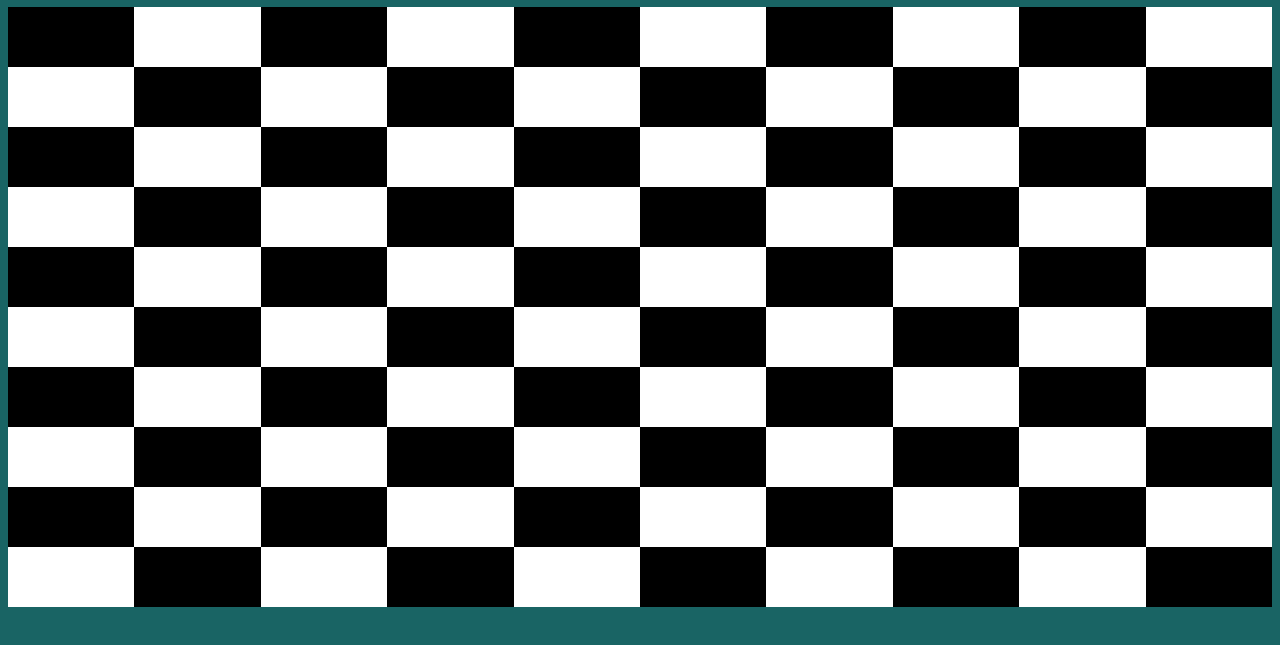
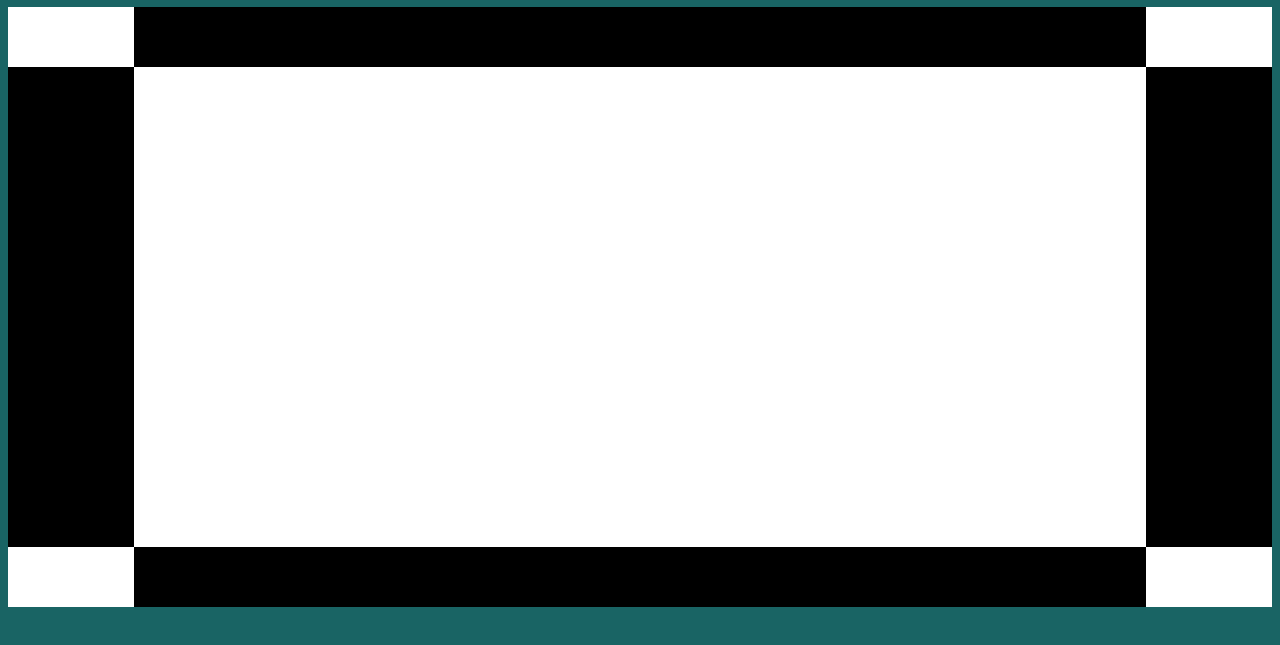
Before and after one commit to a1ip/rc-projects, a plain HTML site: page gameOfLife/gameOfLife.html in a window 1280 px wide. Both pictures are taken after a click on the button "Evolve". Shown: the part 95-740 px from the top of the page. Drawn offline with Linux system fonts and the light colour scheme.

Commit message:
Evolution works

```diff
--- a/gameOfLife/gameOfLife.html
+++ b/gameOfLife/gameOfLife.html
@@ -92,7 +92,7 @@
                 <button type="button" name="clear" onclick="clearGrid()">Clear grid</button>
                 <button type="button" name="fill" onclick="fillGrid()">Fill grid</button>
                 <button type="button" name="random" onclick="randomValues()">Random values</button>
-                <button type="button" name="evolve">Evolve</button></p>
+                <button type="button" name="evolve" onclick="updateGrid()">Evolve</button></p>
         </div>
 
         <div id="grid">
@@ -142,8 +142,8 @@
                     thisCell.id = "r" + String(r) + "-c" + String(c)
                     thisCell.style.width = String(cellWidth) + "%";
                     thisCell.style.height = "100%";
-                    //thisCell.onclick = function() { this.classList.toggle("alive"); };
-                    thisCell.onclick = function() { updateCell(this.id); };
+                    thisCell.onclick = function() { this.classList.toggle("alive"); };
+                    //thisCell.onclick = function() { getNewStatus(this.id); };
                     thisRow.appendChild(thisCell);
 
 
@@ -154,7 +154,48 @@
             }
         }
 
-        function updateCell(cellId) {
+        function updateGrid() {
+            var allCells = document.getElementsByClassName("cell");
+            var newStatuses = {}
+            for (var i = 0; i < allCells.length; i++) {
+                //iterate once to get the new statuses
+                var thisId = allCells[i].id;
+                newStatuses[thisId] = getNewStatus(thisId);
+            }
+            for (var i = 0; i < allCells.length; i++) {
+                //iterate again to set new statuses
+                var thisCell = allCells[i];
+                var willLive = newStatuses[thisCell.id];
+                thisCell.classList.toggle("alive", willLive); //adds if willLive == true, removes if false
+            }
+
+        }
+
+        function getNewStatus(cellId) {
+            var pals = countAliveNeighbors(cellId);
+            var cell = getCell(cellId);
+            var isAlive = cell.classList.contains("alive");
+
+            if (isAlive) { //cell is alive
+                if (pals < 2 || pals > 3) { // too few || too many
+                    //console.log("Cell " + cellId + " dies")
+                    isAlive = false; //cell dies
+                } else {
+                    //console.log("Cell " + cellId + " stays alive")
+                }
+            } else { //cell is dead
+                if (pals === 3) {
+                    //console.log("Cell " + cellId + " is born")
+                    isAlive = true; //cell is born
+                } else {
+                    //console.log("Cell " + cellId + " stays dead")
+                }
+            }
+
+            return isAlive;
+        }
+
+        function updateCell(cellId) { //OLD
             var pals = countAliveNeighbors(cellId);
             var cell = getCell(cellId);
 
```
